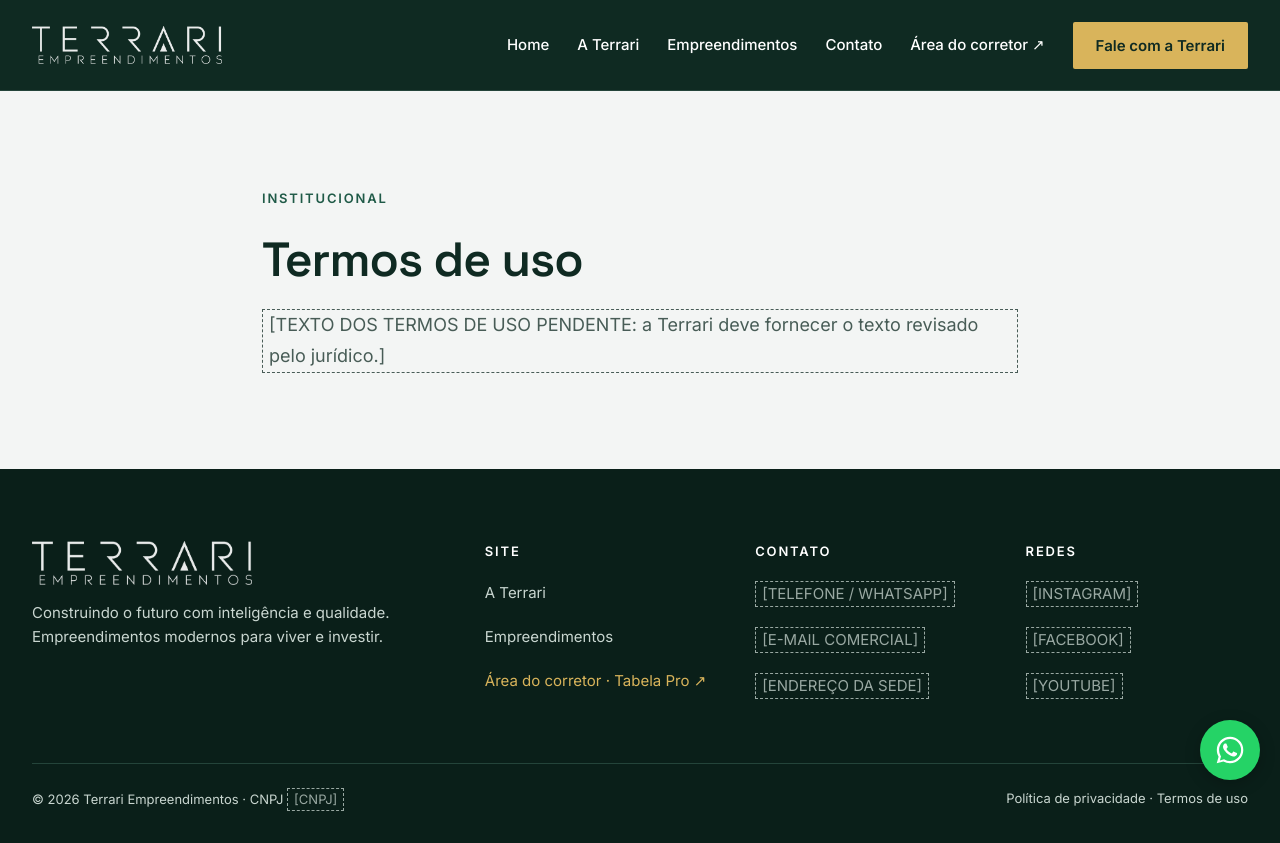
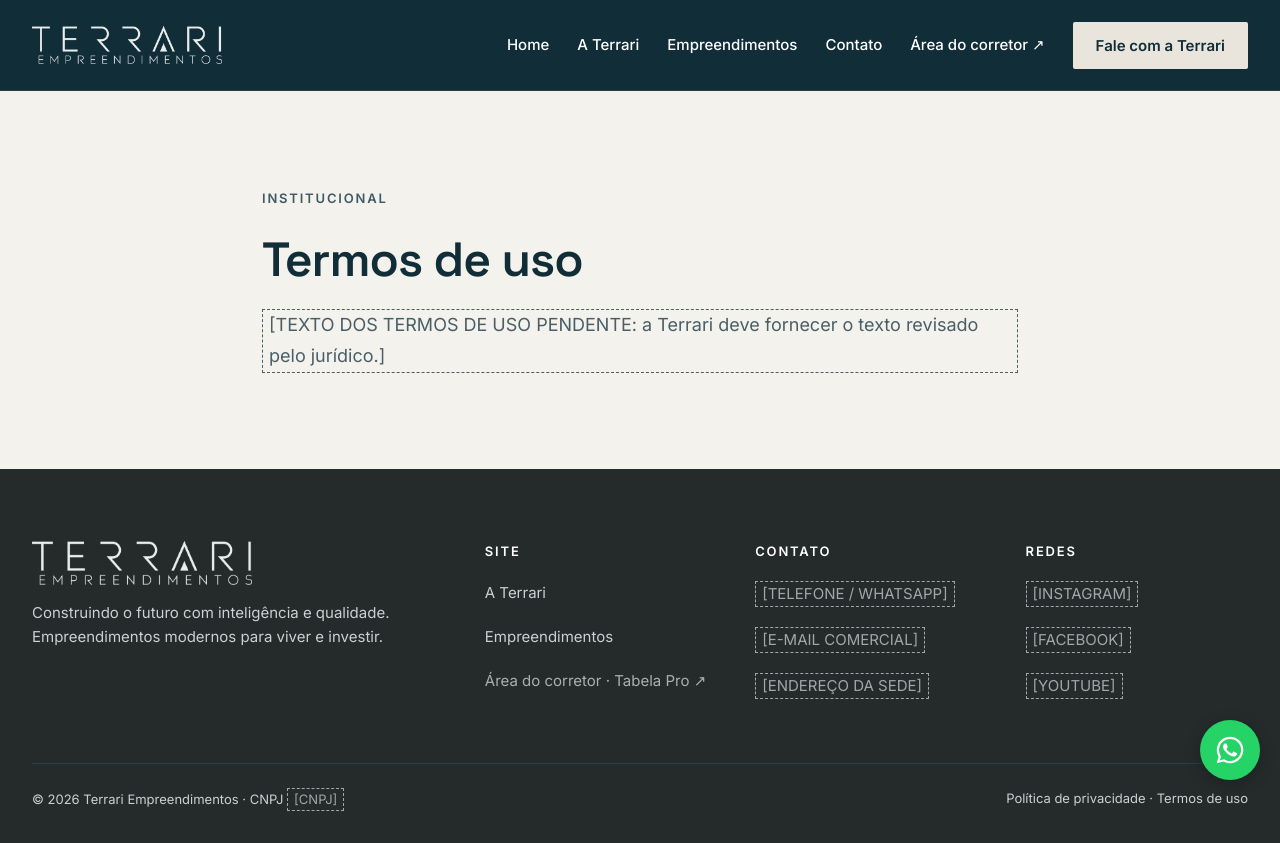
Before and after one commit to Evertonboing13/terrari-site, an Astro site: page /terrari-site/termos-de-uso in a window 1280 px wide. Built offline with nearby package versions, Linux system fonts and the light colour scheme; Astro itself is replaced by a stand-in of ours.

Commit message:
Aplica a paleta oficial da Terrari
Azul Terrari, Areia Mineral, Concreto e Grafite no lugar do verde e
dourado provisórios; favicon no azul da marca.

Co-Authored-By: Claude Opus 5.5 (1M context) <noreply@anthropic.com>

```diff
--- a/src/layouts/Base.astro
+++ b/src/layouts/Base.astro
@@ -50,7 +50,7 @@ const org = {
     <meta property="og:image" content={ogUrl} />
     <meta property="og:url" content={canonical} />
     <meta name="twitter:card" content="summary_large_image" />
-    <meta name="theme-color" content="#0F2A22" />
+    <meta name="theme-color" content="#102D38" />
     <link rel="icon" href={u('/favicon-48.png')} type="image/png" />
     <link rel="apple-touch-icon" href={u('/apple-touch-icon.png')} />
     <link rel="sitemap" href={u('/sitemap-index.xml')} />
--- a/src/styles/global.css
+++ b/src/styles/global.css
@@ -1,24 +1,25 @@
 :root {
-  --tinta: #0F2A22;
-  --tinta-profunda: #0A1F19;
-  --tinta-media: #1C3B31;
-  --ink: #0F2A22;
-  --terracota: #D9B45B;
-  --acento: #D9B45B;
-  --acento-escuro: #E6C576;
-  --acento-claro: #D9B45B;
-  --verde: #1F5A47;
-  --fundo: #F3F5F4;
+  /* Paleta oficial Terrari: Azul Terrari #102D38, Areia Mineral #E9E5DC, Concreto #A9B1B0, Grafite #252A2B */
+  --tinta: #102D38;          /* Azul Terrari: fundos escuros, header, botão primário em fundo claro */
+  --tinta-profunda: #252A2B; /* Grafite: rodapé */
+  --tinta-media: #1A3C49;    /* fundo de imagens em seções escuras */
+  --ink: #102D38;            /* títulos e texto forte */
+  --terracota: #A9B1B0;      /* Concreto: sublinhados e detalhes */
+  --acento: #E9E5DC;         /* Areia Mineral: botão e selos sobre fundo escuro */
+  --acento-escuro: #F6F3EC;  /* hover do botão areia */
+  --acento-claro: #A9B1B0;   /* Concreto: rótulos e links sobre fundo escuro */
+  --verde: #3E5A65;          /* links e rótulos em fundo claro (azul médio) */
+  --fundo: #F4F2ED;          /* areia clara */
   --superficie: #FFFFFF;
-  --texto: #33443D;
-  --texto-2: #4A5D55;
-  --texto-claro: #C9D6D0;
-  --linha: #DDE3E0;
-  --linha-2: #C9D2CD;
-  --linha-escura: #24443A;
-  --borda-input: #8A9A93;
-  --borda-ghost: #5E7A6F;
-  --placeholder: #D5DDD8;
+  --texto: #252A2B;          /* Grafite */
+  --texto-2: #5A6568;
+  --texto-claro: #C9D1D2;
+  --linha: #E9E5DC;
+  --linha-2: #D2CCBF;
+  --linha-escura: #24414D;
+  --borda-input: #8A9496;
+  --borda-ghost: #6A838E;
+  --placeholder: #E9E5DC;
   --raio: 2px;
   --max: 1280px;
   --gutter: 32px;
```
Also changed, not shown: README.md, public/apple-touch-icon.png, public/favicon-48.png, public/icon-512.png.
